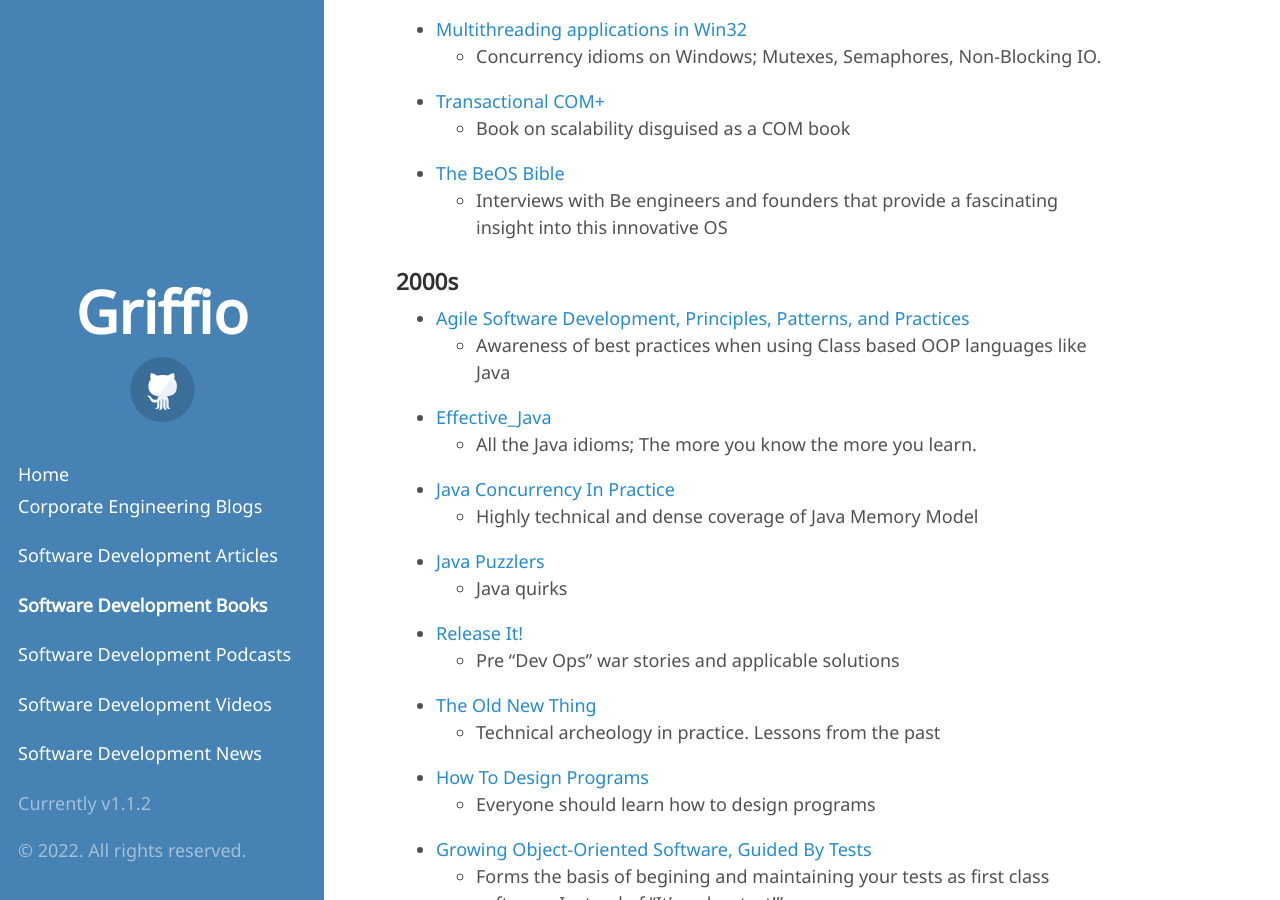
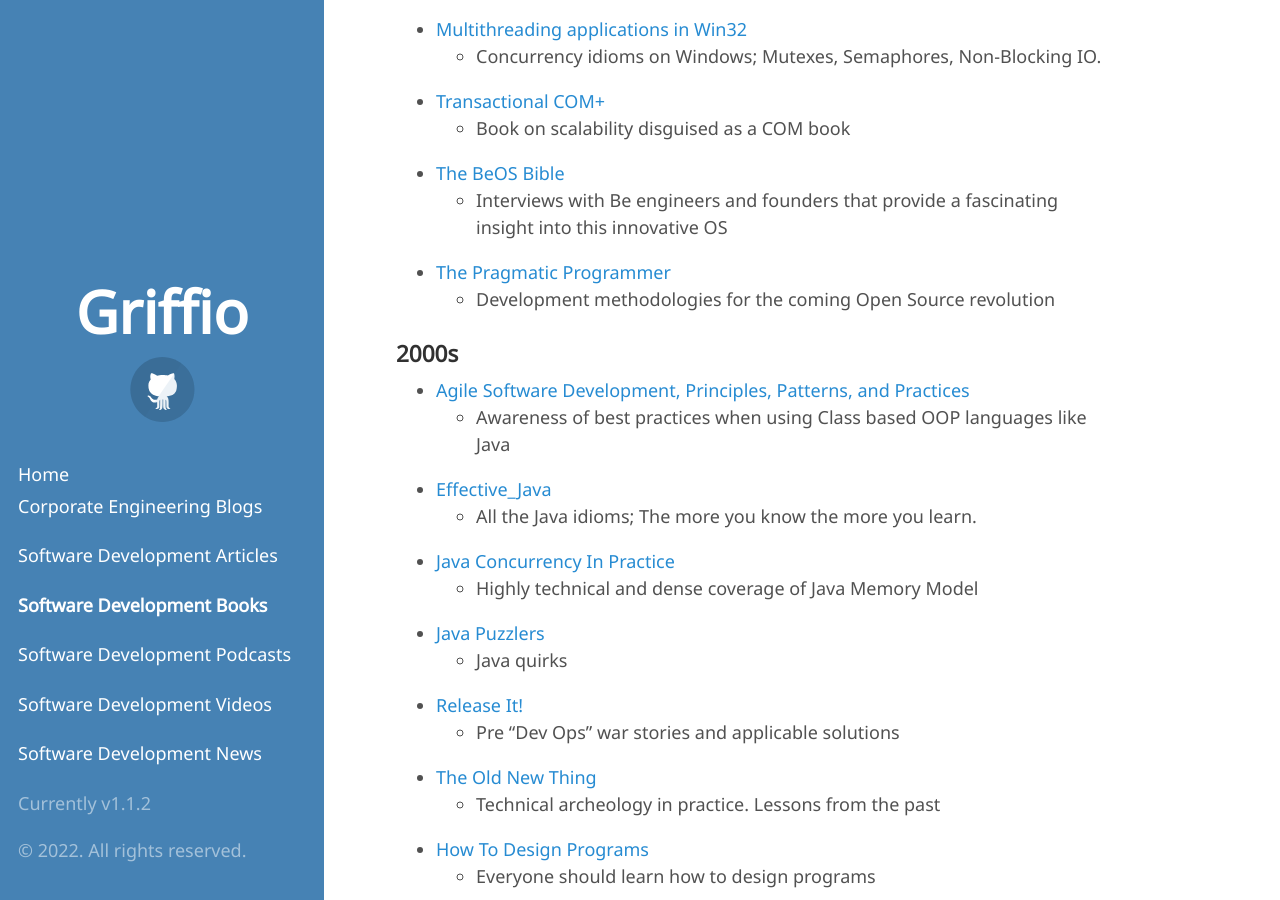
Before and after one commit to griffio/griffio.github.io, a Jekyll site: the page built from tech-books.md, in a window 1280 px wide and 900 px high, scrolled down 1071 px. Built offline with Jekyll 4.4.1, drawn with Linux system fonts in a browser that asks for light colours; some web fonts are replaced.

Commit message:
The Pragmatic Programmer

```diff
--- a/tech-books.md
+++ b/tech-books.md
@@ -39,6 +39,8 @@
   - Book on scalability disguised as a COM book
 - [The BeOS Bible](https://birdhouse.org/beos/bible/)
   - Interviews with Be engineers and founders that provide a fascinating insight into this innovative OS
+- [The Pragmatic Programmer](https://pragprog.com/titles/tpp20/the-pragmatic-programmer-20th-anniversary-edition/)
+  - Development methodologies for the coming Open Source revolution
 
 ### 2000s
 
```
